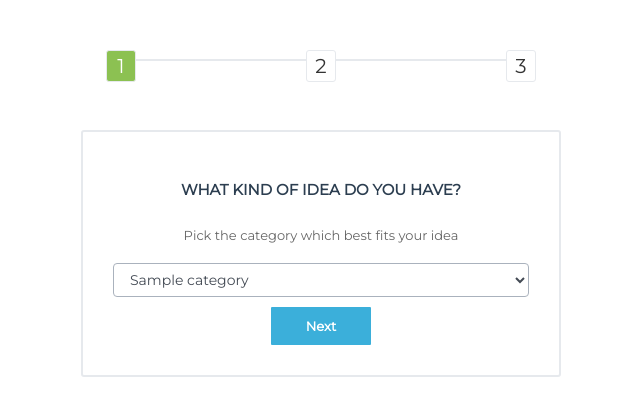
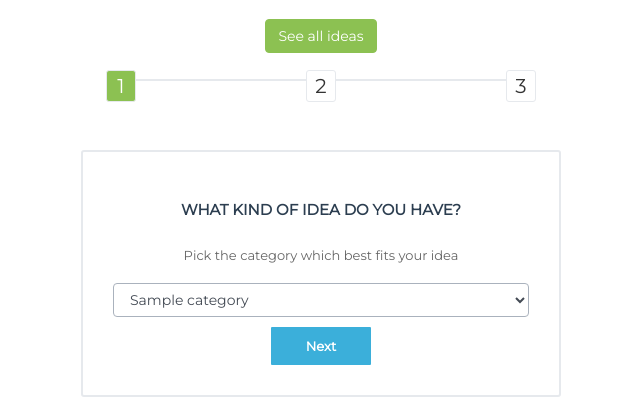
Before and after one commit to OliverCattermole/idea-repo, a PHP site: page /submit2.php in a window 1280 px wide. Shown: the top 420 px of the page, without its empty margins (319-959 px from the left). Run offline with PHP 8.4, Linux system fonts and the light colour scheme; tables that the repository leaves empty or names only in its code hold one stand-in row (values such as "Sample post").

Commit message:
updated style of submit page

```diff
--- a/css/submitstyle.css
+++ b/css/submitstyle.css
@@ -16,7 +16,8 @@ body {
 }
 /*form styles*/
 #msform {
-	width: 600px;
+	width: 100%;
+	max-width: 600px;
 	margin: 50px auto;
 	text-align: center;
 	position: relative;
--- a/submit2.php
+++ b/submit2.php
@@ -46,6 +46,10 @@
 
 <!-- multistep form -->
 <form id="msform" action="submit2.php" method="POST">
+<a class="btn btn-success"
+        href="index.php"
+        style="margin-top:-50px;"
+        >See all ideas</a>
 	<!-- progressbar -->
 	<ul id="progressbar">
 		<li class="active">Category</li>
@@ -89,13 +93,6 @@
 
 	<!-- <div style="position:; margin-top:50px;"><a class="btn btn-success seeallbutton pull-right" href="index.php">See all ideas</a></div> -->
 </form>
-<!-- <div class="row">
-      <div class="col-lg-3 col-md-2 col-sm-1"></div>
-      <a class="btn btn-success expandbutton"
-        href="index.php"
-        >See all ideas</a>
-    </div> -->
-
 
 <script src="js/jquery-1.9.1.min.js" type="text/javascript"></script>
 <script src="js/jquery.easing.min.js" type="text/javascript"></script>
```
